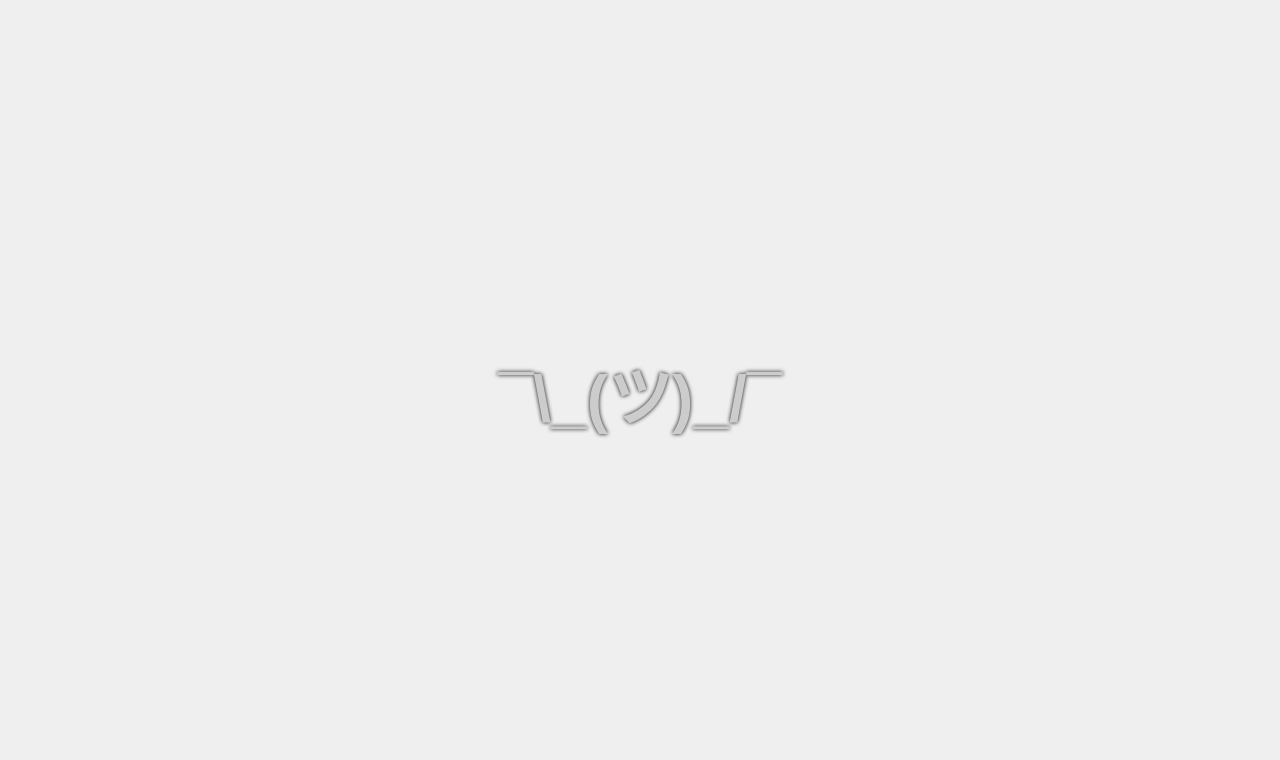
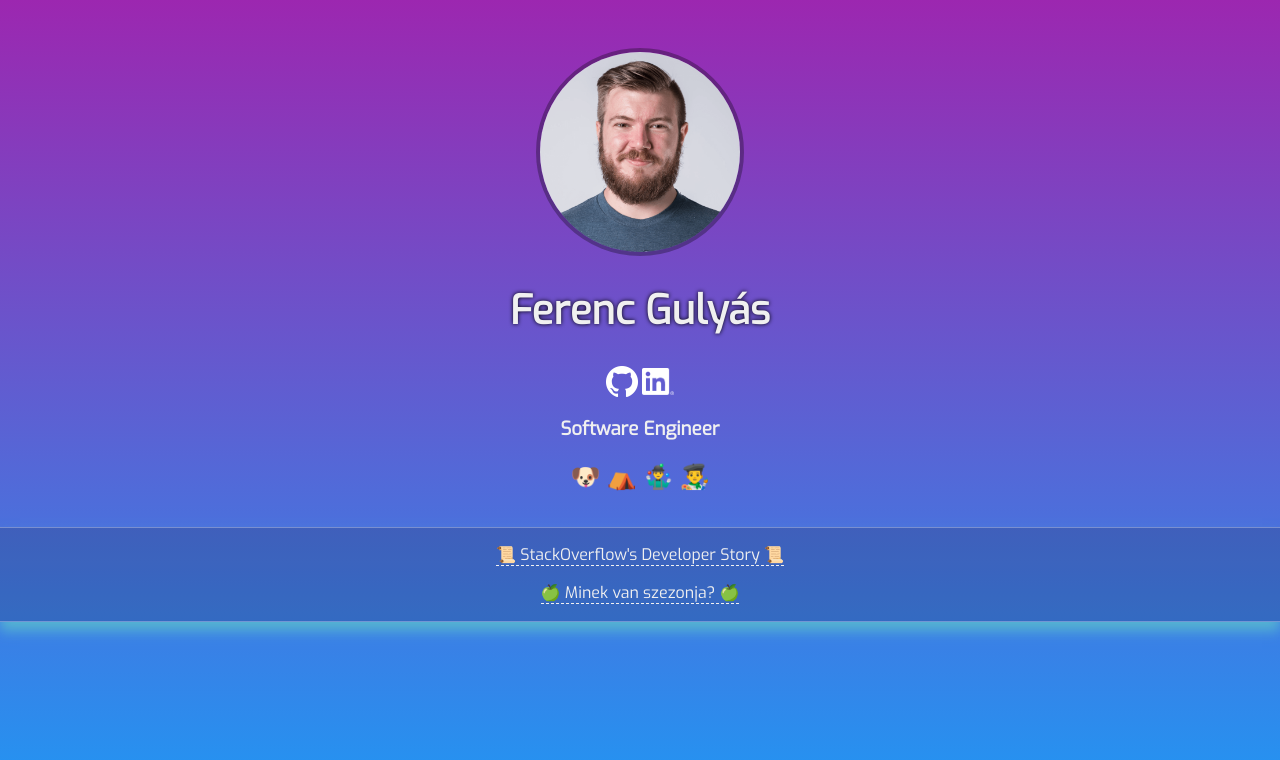
Before and after one commit to gulyasfeccferenc/gulyasfeccferenc.github.io, a plain HTML site: page index.html in a window 1280 px wide. Drawn offline with Linux system fonts and the light colour scheme.

Commit message:
Refreshing the look & content

```diff
--- a/css/main.scss
+++ b/css/main.scss
@@ -110,51 +110,77 @@ textarea {
 /* ==========================================================================
    Author's custom styles
    ========================================================================== */
-@-webkit-keyframes fadeIn { from { opacity:0; } to { opacity:1; } }
-@-moz-keyframes fadeIn { from { opacity:0; } to { opacity:1; } }
-@keyframes fadeIn { from { opacity:0; } to { opacity:1; } }
-
-.fade-in {
-	opacity:0;  /* make things invisible upon start */
-	-webkit-animation:fadeIn ease-in 1;  /* call our keyframe named fadeIn, use animattion ease-in and repeat it only 1 time */
-	-moz-animation:fadeIn ease-in 1;
-	animation:fadeIn ease-in 1;
-
-	-webkit-animation-fill-mode:forwards;  /* this makes sure that after animation is done we remain at the last keyframe value (opacity: 1)*/
-	-moz-animation-fill-mode:forwards;
-	animation-fill-mode:forwards;
-
-	-webkit-animation-duration:1s;
-	-moz-animation-duration:1s;
-	animation-duration:1s;
-}
-
-.fade-in.meh {
--webkit-animation-delay: 1.6s;
--moz-animation-delay: 1.6s;
-animation-delay: 1.6s;
-}
+@import url('https://fonts.googleapis.com/css2?family=Exo&display=swap');
 
 body {
-  background: #efefef;
-  color: #cccccc;
-  font-family: Arial, serif;
+  background: linear-gradient(
+    0deg
+    , #2196f3, #9c27b0);;
+  color: #f0f0f0;
+  font-family: "Exo", serif;
   position: relative;
   height: 100%;
   height: 100vh;
 
+  header {
+    text-align: center;
+    padding-top: 3em;
+
+    & > img {
+      max-width: 200px;
+      height: auto;
+      border: 4px solid rgba(0, 0, 0, .3);
+      border-radius: 50%;
+      margin: 0 auto;
+      transition:all 0.4s cubic-bezier(1, 0, 0, 1);
+
+      &:hover {
+        border-radius: 0;
+      }
+    }
+
+    h1 {
+      font-size: 2.5em;
+      text-shadow: 0px 0px 4px black;
+    }
+
+    ul {
+      list-style: none;
+      padding: 0;
+      margin: 0;
+      cursor: default;
+
+      li {
+        display: inline-block;
+
+        img {
+          height: auto;
+        }
+      }
+
+      &.hobbies {
+        font-size: 1.5em;
+      }
+    }
+  }
+
   section {
-      position: absolute;
-      top: 50%;
-      left: 50%;
-      @include prefix(transform, translate(-50%, -50%));
+    border-top: 1px solid rgba(255,255,255,.3);
+    border-bottom: 1px solid rgba(255,255,255,.3);
+    text-align: center;
+    margin-top: 2em;
+    background: rgba(0, 0, 0, .15);
+    box-shadow: 0px 9px 12px #55b4d2;
 
-    header {
-        h1 {
-            font-size: 64px;
-            text-shadow: 0px 0px 4px black;
-            white-space: nowrap;
-        }
+    a {
+      color: #f0f0f0;
+      text-decoration: none;
+      border-bottom: 1px dashed #f0f0f0;
+      transition: border 0.4s ease-in;
+
+      &:hover {
+        border-bottom: 1px solid #f0f0f0;
+      }
     }
   }
 }
--- a/index.html
+++ b/index.html
@@ -6,9 +6,6 @@
         <title>gulyasfeccferenc.github.yo</title>
         <meta name="description" content="Simple page about the awesome Fecc">
         <meta name="viewport" content="width=device-width, initial-scale=1">
-
-        <link rel="apple-touch-icon" href="apple-touch-icon.png">
-        <!-- Place favicon.ico in the root directory -->
         <link rel="stylesheet" href="css/normalize.css">
         <link rel="stylesheet" href="css/main.css">
     </head>
@@ -16,10 +13,26 @@
         <!--[if lt IE 8]>
             <p class="browserupgrade">You are using an <strong>outdated</strong> browser. Please <a href="http://browsehappy.com/">upgrade your browser</a> to improve your experience.</p>
         <![endif]-->
-        <section>
+        <main>
             <header>
-                <h1 class="fade-in meh">¯\_(ツ)_/¯</h1>
+                <img src="./img/ferenc_gulyas.png" alt="A few years old picture of me">
+                <h1>Ferenc Gulyás</h1>
+                <ul>
+                    <li><a href="https://github.com/gulyasfeccferenc" target="_blank" title="GitHub"><img src="./img/GitHub-Mark-Light-64px.png" alt="GitHub profile" width="32px"></a></li>
+                    <li><a href="https://www.linkedin.com/in/gulyasfeccferenc/" target="_blank" title="LinkedIn"><img src="./img/LI-In-Bug.png" alt="LinkedIn profile" width="31.75px"></a></li>
+                </ul>
+                <h3>Software Engineer</h3>
+                <ul class="hobbies">
+                    <li title="I have a super clever dog">🐶</li>
+                    <li title="Love camping and hiking!">⛺</li>
+                    <li title="Juggling with 3 or 4 balls is super fun">🤹‍♂️</li>
+                    <li title="I'm glad when have time to paint a picture once in a while">👨‍🎨</li>
+                </ul>
             </header>
-        </section>
+            <section>
+                <p><a href="https://stackoverflow.com/story/gulyasfeccferenc" target="_blank">📜 StackOverflow's Developer Story 📜</a></p>
+                <p title="What is in season?"><a href="https://minekvanszezonja.hu/" target="_blank">🍏 Minek van szezonja? 🍏</a></p>
+            </section>
+        </main>
     </body>
 </html>
```
Also changed, not shown: README.md, css/fonts/exo-regular.ttf (deleted), css/fonts/exo-regular.woff (deleted), css/fonts/exo-regular.woff2 (deleted), css/main.css, favicon.ico (added), img/GitHub-Mark-Light-64px.png (added), img/LI-In-Bug.png (added), img/ferenc_gulyas.png (added), js/main.js (deleted), 3 other files.
